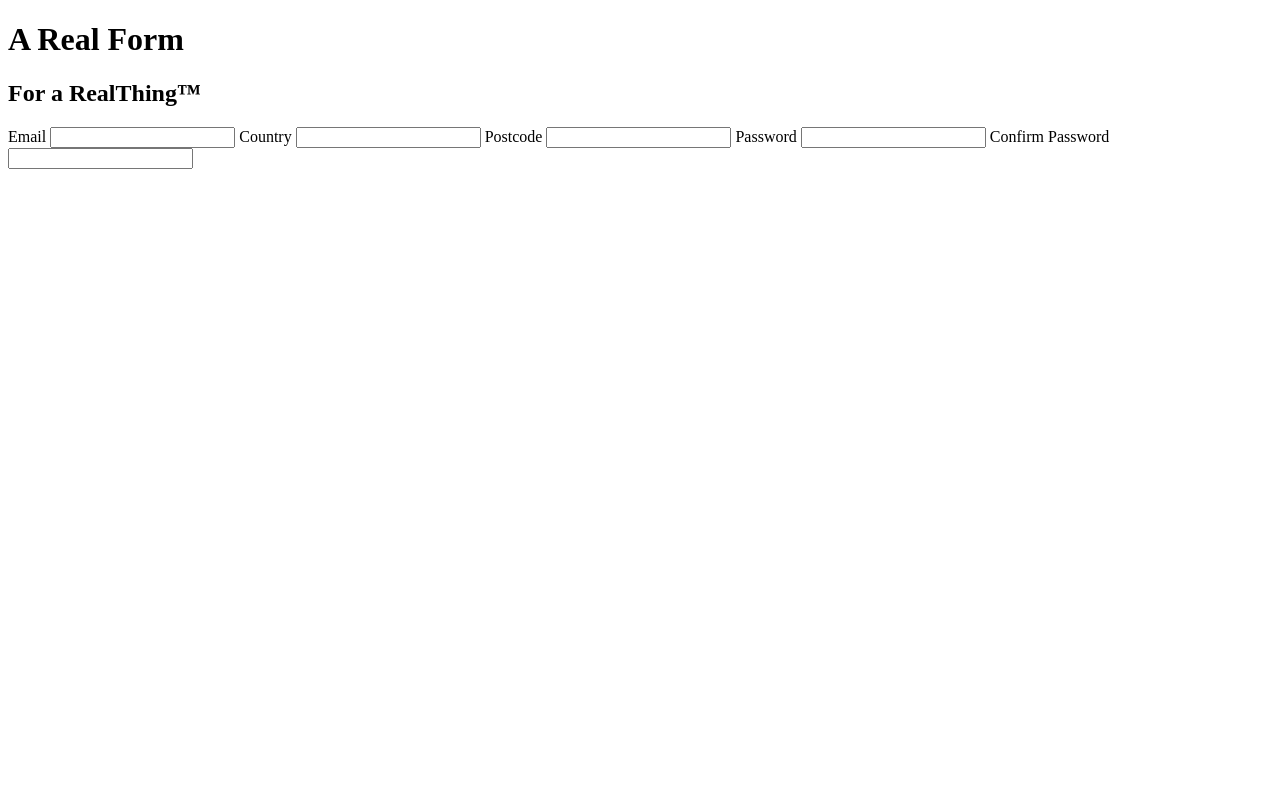
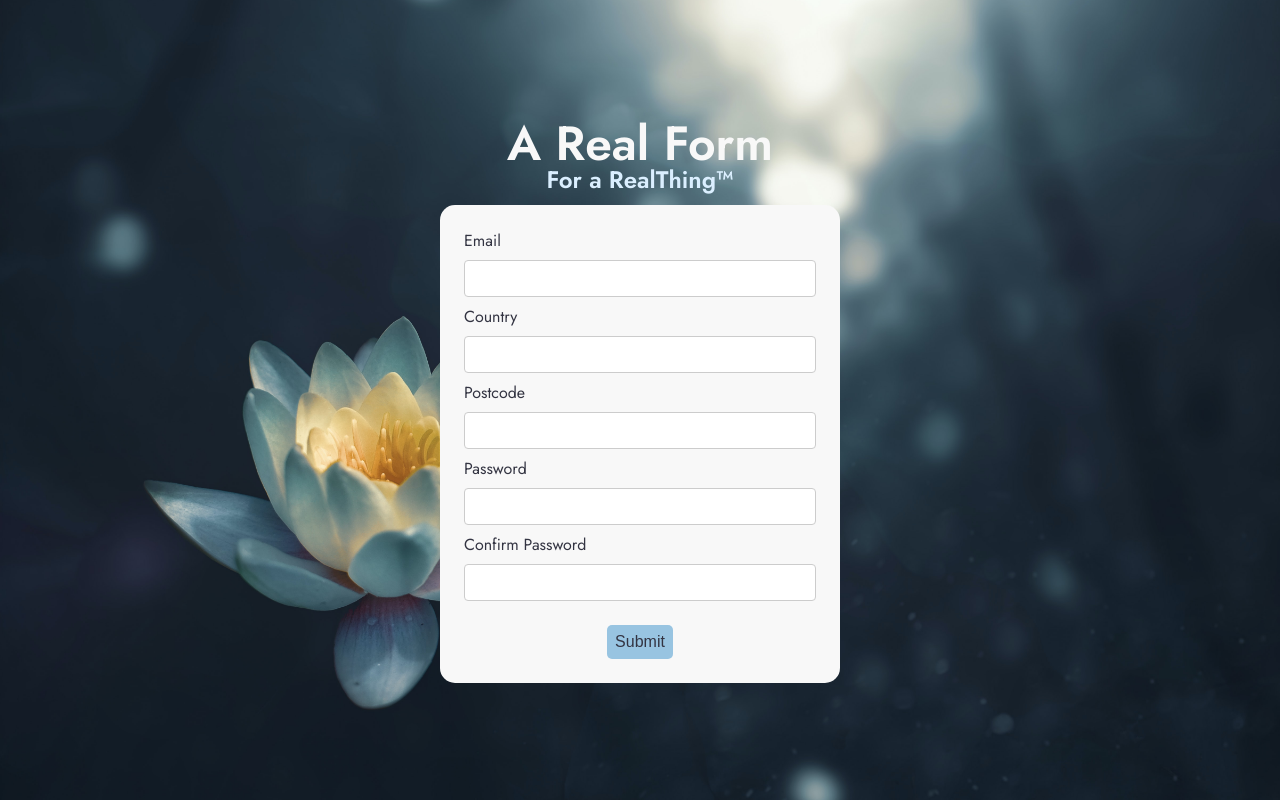
Before and after one commit to popoxta/form-val-practice, a plain HTML site: page index.html in a window 1280 px wide. Drawn offline with Linux system fonts and the light colour scheme.

Commit message:
add css styles

```diff
--- a/index.html
+++ b/index.html
@@ -2,35 +2,39 @@
 <html lang="en">
 <head>
     <meta charset="UTF-8">
-    <title>Title</title>
+    <title>Real Form™</title>
+    <link rel="stylesheet" href="styles/styles.css">
+
 </head>
 <body>
 
-<h1>A Real Form</h1>
-<h2>For a RealThing™</h2>
-<form>
+<div class="content">
+    <h1>A Real Form</h1>
+    <h2>For a RealThing™</h2>
 
-    <label for="email"> Email
+    <form>
+
+        <label for="email"> Email</label>
         <input type="email" id="email" name="email"/>
-    </label>
 
-    <label for="country">Country
+        <label for="country">Country</label>
         <input type="text" id="country" name="country"/>
-    </label>
 
-    <label for="postcode">Postcode
+        <label for="postcode">Postcode</label>
         <input type="number" id="postcode" name="postcode"/>
-    </label>
 
-    <label for="password">Password
+        <label for="password">Password</label>
         <input type="password" id="password" name="password">
-    </label>
 
-    <label for="confirmPassword">Confirm Password
+        <label for="confirmPassword">Confirm Password</label>
         <input type="password" id="confirmPassword" name="confirmPassword"/>
-    </label>
 
-</form>
+        <div class="button">
+            <button type="submit">Submit</button>
+        </div>
+
+    </form>
+</div>
 
 </body>
 </html>
--- /dev/null
+++ b/styles/styles.css
@@ -0,0 +1,70 @@
+@import url('https://fonts.googleapis.com/css2?family=Jost:wght@400;500;600&display=swap');
+
+* {
+    box-sizing: border-box;
+    font-family: 'Jost', sans-serif;
+    margin: 0;
+    padding: 0;
+}
+
+body {
+    height: 100vh;
+    background: no-repeat center / cover url("./images/zoltan-tasi-vHnVtLK8rCc-unsplash.jpg");
+}
+
+h1 {
+    font-size: 3rem;
+    color: #f8f8f8;
+}
+
+h2 {
+    color: #dbefff;
+    margin-top: -1rem;
+}
+
+.content {
+    height: 100%;
+
+    display: flex;
+    flex-direction: column;
+    align-items: center;
+    justify-content: center;
+}
+
+form {
+    color: #333442;;
+    background-color: #f8f8f8;
+    border-radius: 15px;
+
+    width: min(80%, 25em);
+    margin: 0.5rem 0;
+    padding: 1.5rem;
+}
+
+form input {
+    border: 1px solid #ccc;
+    border-radius: 4px;
+
+    width: 100%;
+    margin: 0.5rem 0;
+    padding: 0.5rem;
+
+    display: inline-block;
+}
+
+.button {
+    text-align: center;
+    margin-top: 1rem;
+}
+
+button[type='submit'] {
+    color: #333442;
+    background-color: #98c4e1;
+    border: none;
+    border-radius: 5px;
+
+    font-family: sans-serif;
+    font-size: 1rem;
+
+    padding: 0.5rem;
+}
```
Also changed, not shown: styles/images/zoltan-tasi-vHnVtLK8rCc-unsplash.jpg (added).
